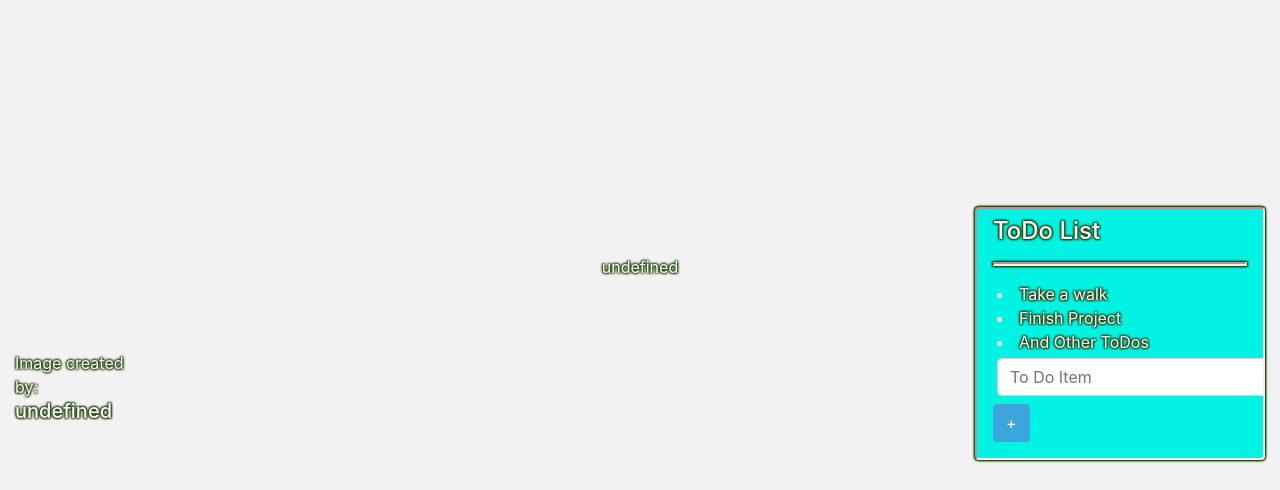
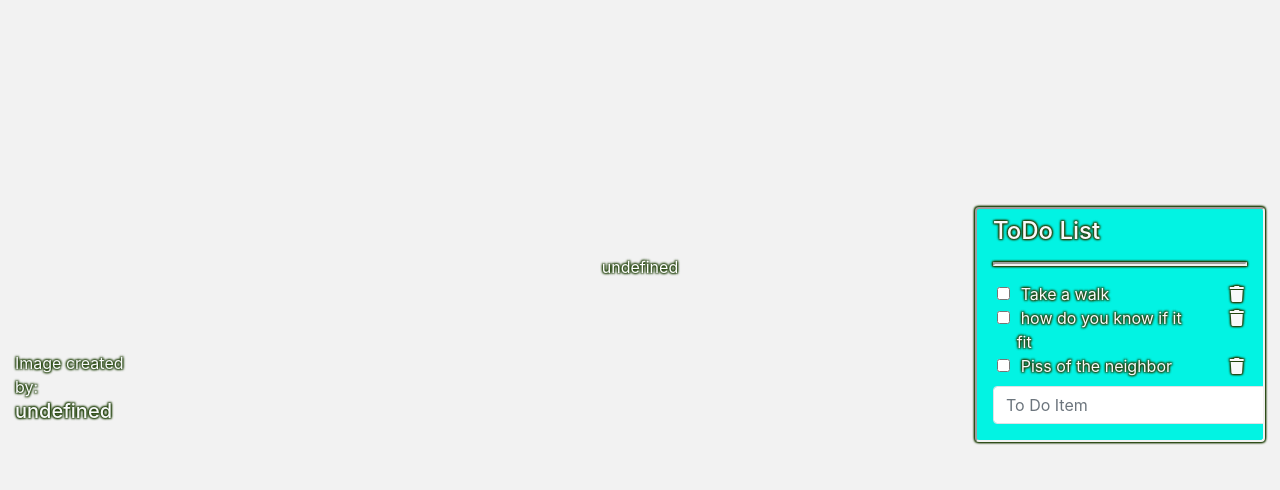
Before and after one commit to ChesterJGreen/checkpoint4, a website with bundled scripts: page index.html in a window 1280 px wide. Shown: the part 310-800 px from the top of the page. Built offline with nearby package versions, Linux system fonts and the light colour scheme; no server answers.

Commit message:
todo list polished up

```diff
--- a/app/Models/Todo.js
+++ b/app/Models/Todo.js
@@ -1,6 +1,6 @@
 import { ProxyState } from "../AppState.js";
 export default class Todo {
-  constructor({ id, completed, user, description }) {
+  constructor({ id, completed = false, user, description }) {
     this.id = id
     //string, required:true, unique: true
     this.completed = completed
@@ -15,7 +15,12 @@ export default class Todo {
 
   get Template() {
     return `
-    <span>'${this.description}'</span>
+    <div class="form-check">
+  <input class="form-check-input todos" type="checkbox" value="${this.completed}">
+  <label class="form-check-label todos" for="todo-item">
+  <span>${this.description}</span><i class="fa fa-trash" aria-hidden="true"></i>
+  </label>
+</div>
 
   `
   }
--- a/index.html
+++ b/index.html
@@ -9,6 +9,9 @@
         integrity="sha384-ggOyR0iXCbMQv3Xipma34MD+dH/1fQ784/j6cY/iJTQUOhcWr7x9JvoRxT2MZw1T" crossorigin="anonymous">
     <link rel="stylesheet" href="assets/style/main.css">
     <link rel="stylesheet" href="assets/style/style.css">
+    <link rel="stylesheet" href="https://cdnjs.cloudflare.com/ajax/libs/font-awesome/5.15.3/css/all.min.css"
+        integrity="sha512-iBBXm8fW90+nuLcSKlbmrPcLa0OT92xO1BIsZ+ywDWZCvqsWgccV3gFoRBv0z+8dLJgyAHIhR35VZc2oM/gI1w=="
+        crossorigin="anonymous" />
     <title>checkpoint4</title>
 </head>
 
@@ -44,25 +47,18 @@
                 <h2 id="temp">90🔥</h2>
             </div>
         </div>
-
-
-
         <div class="row" id="mid-page">
             <div class="mt-5 col-12 text-center">
                 <span class="tall-text text-center text" style="font-family:  Verdana, sans-serif;" id="clock">3:00
                     PM</span>
                 <p class="text-center text"><span id="clock-msg">Good Afternoon</span>, Dude!</p>
             </div>
-
         </div>
-
-
         <div class="row ">
             <div class="col-3">
                 <div class="row text">
                     <div class="col-12 my-5"></div>
                     <div class="col-12 my-4"></div>
-
                     <div class="col-6 d-flex align-items-end">
                         <div class="text-light">
                             <span>Image created by:</span>
@@ -81,49 +77,70 @@
                             asperiores!</span>
                     </div>
                 </div>
-
             </div>
             <div class="col-3">
                 <div class="row">
                     <div class=" col-12">
-
-
                         <div class="card text bg-info text-light hrb px-3 py-2">
                             <div class="row">
                                 <div class="col-12">
                                     <h4>ToDo List</h4>
                                     <hr class="hrb">
                                 </div>
+                            </div>
+                            <div class="row">
+                                <div class="col-12" id="todo-list">
+                                    <div class="row">
+                                        <div class="col-9 offset-1">
+                                            <input class="form-check-input todos" type="checkbox"
+                                                value="${this.completed}">
+                                            <label class="form-check-label todos" for="todo-item">
+                                                <span class="ml-1">Take a walk</span>
+                                        </div>
+                                        <div class="col-2"><i class="fa fa-trash" aria-hidden="true"></i></div>
+                                        <div class="col-9 offset-1">
+                                            <input class="form-check-input todos" type="checkbox"
+                                                value="${this.completed}">
+                                            <label class="form-check-label todos" for="todo-item">
+                                                <span class="ml-1">how do you know if it fit</span>
+                                        </div>
+                                        <div class="col-2"><i class="fa fa-trash" aria-hidden="true"></i></div>
+                                        <div class="col-9 offset-1">
+                                            <input class="form-check-input todos" type="checkbox"
+                                                value="${this.completed}">
+                                            <label class="form-check-label todos" for="todo-item">
+                                                <span class="ml-1">Piss of the neighbor</span>
+                                        </div>
+                                        <div class="col-2"><i class="fa fa-trash" aria-hidden="true"></i></div>
 
-                            </div>
-                            <div class="row pb-1">
-                                <div class="col-12" id="todo-list">
-                                    <li class="ml-1">Take a walk</li>
-                                    <li class="ml-1">Finish Project</li>
-                                    <li class="ml-1">And Other ToDos</li>
+
+                                    </div>
                                 </div>
                             </div>
-                            <form class="form-inline" onsubmit="app.todosController.addTodo()">
-                                <div class="form-group mx-sm-1 mb-2">
-                                    <input type="text" class="form-control" id="new-todo" placeholder="To Do Item"
-                                        name="description">
-                                </div>
-                                <button type="submit" class="btn btn-primary mb-2">+</button>
+                            <form class="form-inline" onsubmit="app.todosController.addTodo(this.description)">
+                                <div class="row">
+                                    <div class="form-group ">
+                                        <div class="col-10">
+                                            <input type="text" class="form-control border" id="new-todo"
+                                                placeholder="To Do Item" name="description" required min-length="3"
+                                                maxlength="25">
+                                        </div>
+                                        <div class="col-2  pr-2 mt-2">
+                                            <button type="submit" class="btn btn-primary border text mb-2">+</button>
                             </form>
-
-
-
                         </div>
                     </div>
                 </div>
             </div>
+        </div>
+        </div>
+        </div>
         </div>
 
     </main>
     <footer>
     </footer>
     <script>
-
 
 
     </script>
```
